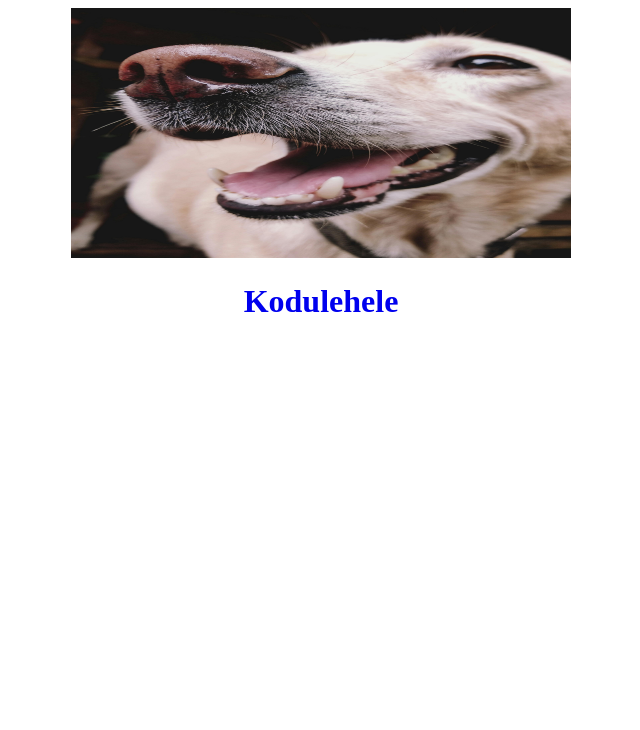
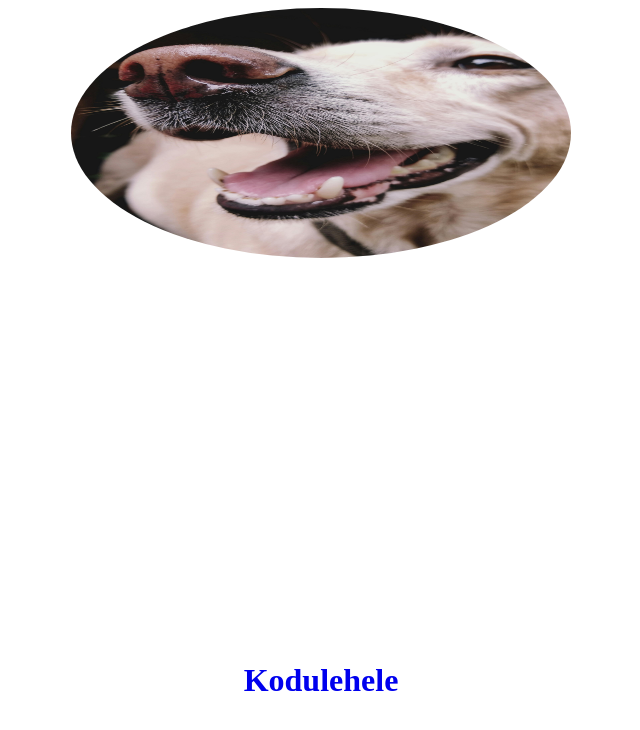
Before and after one commit to T6nison/ladu, a plain HTML site: page koerad.html in a window 1280 px wide. Shown: the whole page, without its empty margins (319-959 px from the left). Drawn offline with Linux system fonts and the light colour scheme.

Commit message:
parandasin vormistust

```diff
--- a/koerad.html
+++ b/koerad.html
@@ -5,10 +5,10 @@
     <meta name="viewport" content="width=device-width, initial-scale=1.0">
     <title>koerad</title>
 </head>
-<body style="text-align: center;">
+<body style="text-align: center;" style="margin-top:400px;">
 
-    <img src="images/koer.jpg" width="500" height="250" alt="koerad pilt">
-    <h1>
+    <img src="images/koer.jpg" width="500" height="250" alt="koerad pilt" style="border-radius:75%;">
+    <h1 style="margin-top:400px;">
       <a href="index.html" style="text-decoration: none;"
       >Kodulehele</a>
     </h1>
```
Also changed, not shown: index.html (+1 -1 lines), kassid.html (+2 -2 lines).
